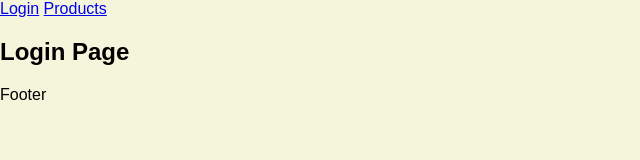
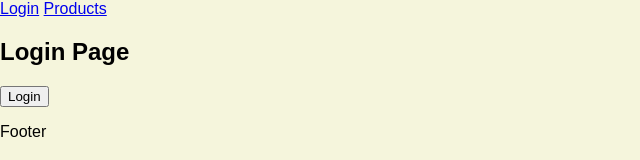
Before and after one commit to Milchick999/spa-react-3, a React app: page /login in a window 1280 px wide. Shown: the top 160 px of the page, without its empty margins (0-640 px from the left). Built offline with nearby package versions, Linux system fonts and the light colour scheme.

Commit message:
feat: Add auth state with Redux Toolkit

```diff
--- a/package.json
+++ b/package.json
@@ -20,8 +20,10 @@
   },
   "homepage": "https://github.com/Milchick999/spa-react-3#readme",
   "dependencies": {
+    "@reduxjs/toolkit": "^2.11.2",
     "react": "^19.2.3",
     "react-dom": "^19.2.3",
+    "react-redux": "^9.2.0",
     "react-router-dom": "^7.11.0"
   },
   "devDependencies": {
--- /dev/null
+++ b/src/app/store.js
@@ -0,0 +1,8 @@
+import { configureStore } from '@reduxjs/toolkit';
+import authReducer from '../features/auth/authSlice';
+
+export const store = configureStore({
+  reducer: {
+    auth: authReducer,
+  },
+});
--- /dev/null
+++ b/src/features/auth/authSlice.js
@@ -0,0 +1,21 @@
+import { createSlice } from '@reduxjs/toolkit';
+
+const initialState = {
+  isAuthenticated: false,
+};
+
+const authSlice = createSlice({
+  name: 'auth',
+  initialState,
+  reducers: {
+    login(state) {
+      state.isAuthenticated = true;
+    },
+    logout(state) {
+      state.isAuthenticated = false;
+    },
+  },
+});
+
+export const { login, logout } = authSlice.actions;
+export default authSlice.reducer;
--- a/src/main.jsx
+++ b/src/main.jsx
@@ -2,9 +2,13 @@ import { createRoot } from 'react-dom/client';
 import { BrowserRouter } from 'react-router-dom';
 import App from './App';
 import './index.css';
+import { Provider } from 'react-redux';
+import { store } from './app/store';
 
 createRoot(document.getElementById('root')).render(
-  <BrowserRouter>
-    <App />
-  </BrowserRouter>
+  <Provider store={store}>
+    <BrowserRouter>
+      <App />
+    </BrowserRouter>
+  </Provider>
 );
--- a/src/pages/Login.jsx
+++ b/src/pages/Login.jsx
@@ -1,5 +1,23 @@
+import { useDispatch, useSelector } from 'react-redux';
+import { login } from '../features/auth/authSlice';
+import React from 'react'
+
 function Login() {
-  return <h2>Login Page</h2>;
+  const dispatch = useDispatch();
+  const isAuthenticated = useSelector(
+    (state) => state.auth.isAuthenticated
+  );
+
+  return (
+    <div>
+      <h2>Login Page</h2>
+
+      {isAuthenticated
+        ? (<p>You are logged in</p>)
+        : (<button aria-label="Authentification button" onClick={() => dispatch(login())}> Login </button> )
+      }
+    </div>
+  );
 }
 
 export default Login;
```
Also changed, not shown: 1 other file (tests, documents, lock files or other folders).
